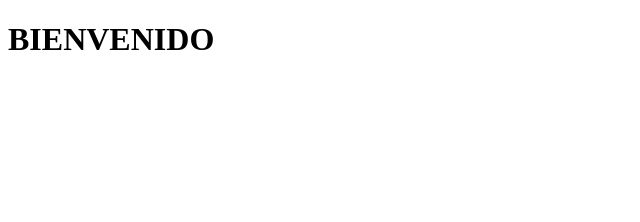
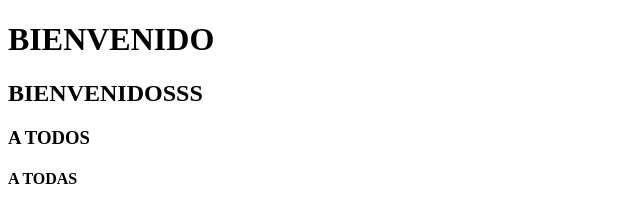
Before and after one commit to jmartinrivero/git-ejemplo, a plain HTML site: page index.html in a window 1280 px wide. Shown: the whole page, without its empty margins (0-640 px from the left). Drawn offline with Linux system fonts and the light colour scheme.

Commit message:
ahora el index.html se ha modificado por más códig

```diff
--- a/index.html
+++ b/index.html
@@ -7,5 +7,8 @@
 </head>
 <body>
     <h1>BIENVENIDO</h1>
+    <h2>BIENVENIDOSSS</h2>
+    <h3>A TODOS</h3>
+    <h4>A TODAS</h5>
 </body>
 </html>
```
